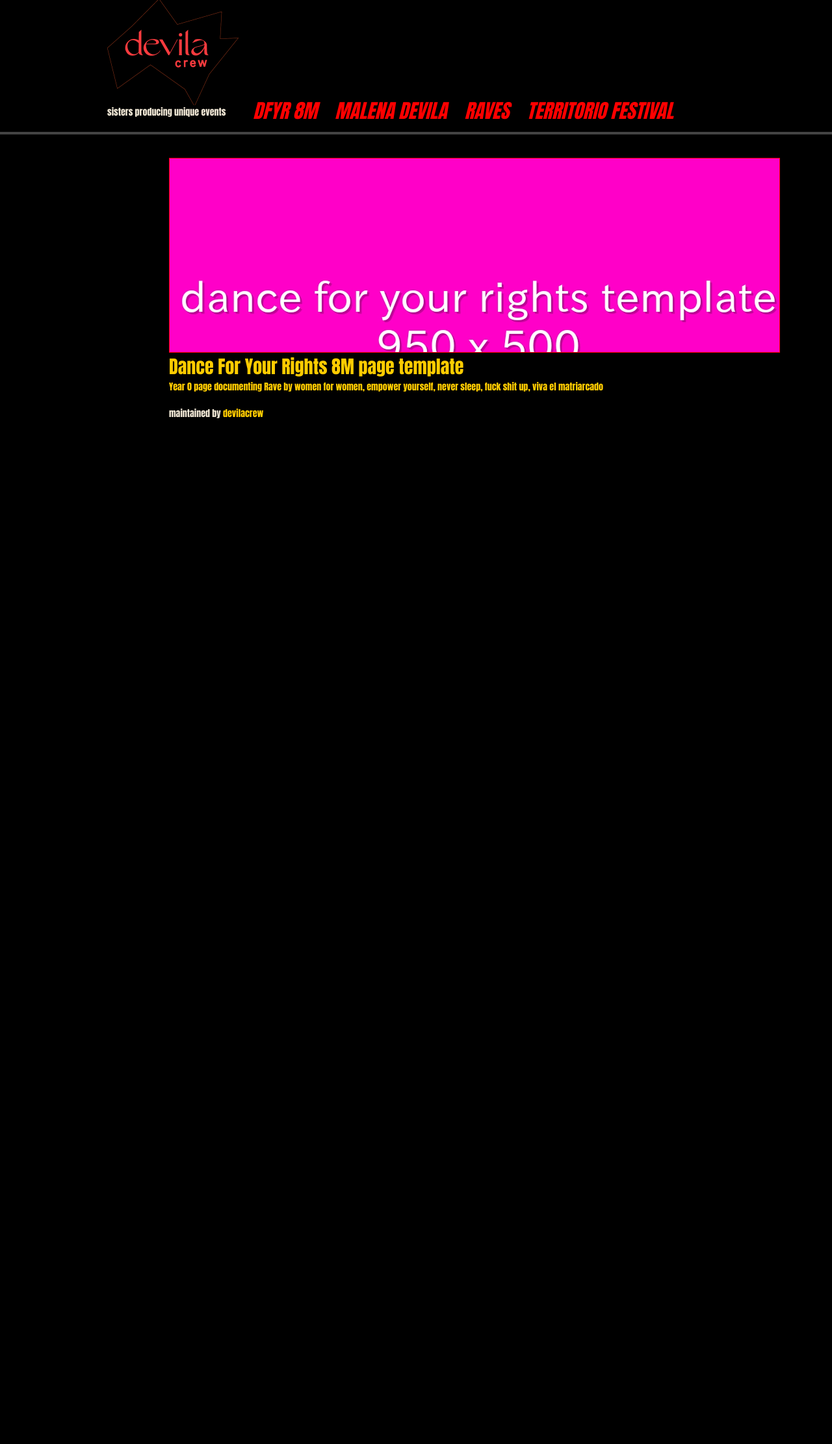
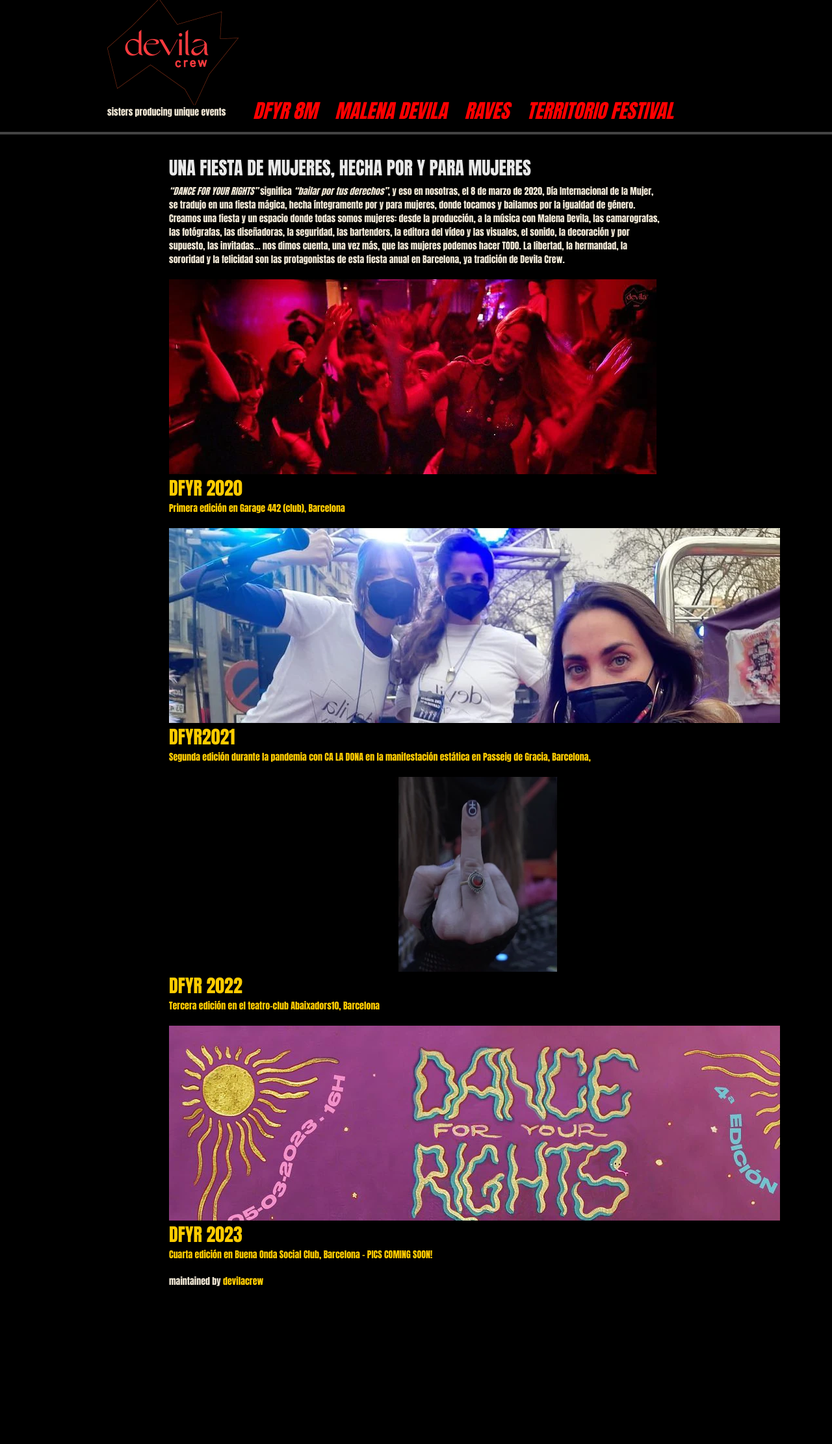
Before and after one commit to devilacrew/devilacrew.github.io, a Jekyll site: the page built from docs/contenido/_static_content/DFYR8M.md, in a window 1280 px wide. Shown: the whole page at 65% size. Built offline with Jekyll 4.4.1, drawn with Linux system fonts in a browser that asks for light colours; before the commit the page ends 900 px from its top, so only the background shows below that.

Commit message:
Add dfyr pages

```diff
--- a/docs/_layouts/dfyr8m.html
+++ b/docs/_layouts/dfyr8m.html
@@ -6,6 +6,7 @@
 
 <div class="dynamic-content">
     <hr>
+    {{ content }}
 
     {% for post in site.dfyr8m %}
     <div>
--- a/docs/_sass/jekyll-theme-midnight.scss
+++ b/docs/_sass/jekyll-theme-midnight.scss
@@ -53,7 +53,6 @@ h3 {
   width: 940px;
   height: 300px;
   overflow: hidden;
-  border: 1px solid red;
   display: block;
 }
 
--- /dev/null
+++ b/docs/contenido/_dfyr8m/dfyr_8m_2020.md
@@ -0,0 +1,12 @@
+---
+layout: static
+title: DFYR 2020
+description: Raves by women for women
+edition: 1
+postcard: /assets/images/dfyr8m/dfyr2020.webp
+clickbait: Primera edición en Garage 442 (club), Barcelona
+---
+<iframe width="854" height="480" src="https://www.youtube.com/embed/BAz4B_0MWmE" title="YouTube video player" frameborder="0" allow="accelerometer; autoplay; clipboard-write; encrypted-media; gyroscope; picture-in-picture; web-share" allowfullscreen></iframe>
+<hr>
+<iframe width="100%" height="300" scrolling="no" frameborder="no" allow="autoplay" src="https://w.soundcloud.com/player/?url=https%3A//api.soundcloud.com/tracks/774583888&color=%23ff5500&auto_play=false&hide_related=false&show_comments=true&show_user=true&show_reposts=false&show_teaser=true&visual=true"></iframe><div style="font-size: 10px; color: #CCCCCC;line-break: anywhere;word-break: normal;overflow: hidden;white-space: nowrap;text-overflow: ellipsis; font-family: Interstate,Lucida Grande,Lucida Sans Unicode,Lucida Sans,Garuda,Verdana,Tahoma,sans-serif;font-weight: 100;"><a href="https://soundcloud.com/malenadevila" title="Malena Devila" target="_blank" style="color: #CCCCCC; text-decoration: none;">Malena Devila</a> · <a href="https://soundcloud.com/malenadevila/dance-for-your-rights-devilacrew-in-garage-442" title="DFYR, Dj Host #8M @DevilaCrew 2020 - Intro + set, Garagge 442" target="_blank" style="color: #CCCCCC; text-decoration: none;">DFYR, Dj Host #8M @DevilaCrew 2020 - Intro + set, Garagge 442</a></div>
+<hr>
--- /dev/null
+++ b/docs/contenido/_dfyr8m/dfyr_8m_2021.md
@@ -0,0 +1,13 @@
+---
+layout: static
+title: DFYR2021
+description: Raves by women for women
+edition: 2
+postcard: /assets/images/dfyr8m/dfyr2021.webp
+clickbait:  Segunda edición durante la pandemia con CA LA DONA en la manifestación estática en Passeig de Gracia, Barcelona,
+---
+# Un resumen inédito de DFYR 2021
+<iframe src="https://drive.google.com/file/d/1Jpvt5x-RWwtguK4OgDgf7rVHcvDvWRfS/preview" width="640" height="480" allow="autoplay"></iframe>
+<hr>
+# Nuestras primeras camisetas
+<img src="/assets/images/dfyr8m/dfyr2021_camisetas.webp" width="940">
--- /dev/null
+++ b/docs/contenido/_dfyr8m/dfyr_8m_2022.md
@@ -0,0 +1,13 @@
+---
+layout: static
+title: DFYR 2022
+description: Raves by women for women
+edition: 3
+postcard: /assets/images/dfyr8m/dfyr2022.webp
+clickbait:  Tercera edición en el teatro-club Abaixadors10, Barcelona
+---
+<iframe src="https://drive.google.com/file/d/1_v44bmg-9w1F3Z-TU_TsG3H8aR4emmI_/preview" width="854" height="480" allow="autoplay"></iframe>
+<hr>
+<iframe src="https://drive.google.com/file/d/1zA_S896rCwXZ3dIJV2hpzz_0-p4Y6LIe/preview" width="854" height="480" allow="autoplay"></iframe>
+<hr>
+<iframe src="https://drive.google.com/file/d/1wLERQsr7AxeKIznrDm_rzpsfuMgvEPDx/preview" width="854" height="480" allow="autoplay"></iframe>
--- /dev/null
+++ b/docs/contenido/_dfyr8m/dfyr_8m_2023.md
@@ -0,0 +1,10 @@
+---
+layout: static
+title: DFYR 2023
+description: Raves by women for women
+edition: 4
+postcard: /assets/images/dfyr8m/dfyr2023.webp
+clickbait:  Cuarta edición en Buena Onda Social Club, Barcelona - PICS COMING SOON!
+---
+# Nuevas Camisetas!!
+<img src="/assets/images/dfyr8m/dfyr2023_camisetas.webp" width="100%">
--- a/docs/contenido/_dfyr8m/dfyr_8m_template.md
+++ /dev/null
@@ -1,8 +0,0 @@
----
-layout: static
-title: Dance For Your Rights 8M page template
-description: Raves by women for women
-edition: 0
-postcard: /assets/images/dfyr8m/dfyr8m.webp
-clickbait:  Year 0 page documenting Rave by women for women, empower yourself, never sleep, fuck shit up, viva el matriarcado
----
--- a/docs/contenido/_static_content/DFYR8M.md
+++ b/docs/contenido/_static_content/DFYR8M.md
@@ -3,4 +3,7 @@
 title:  DFYR 8M
 categories: lucha
 ---
-un post con contenido
+# UNA FIESTA DE MUJERES, HECHA POR Y PARA MUJERES
+*"DANCE FOR YOUR RIGHTS"* significa *“bailar por tus derechos”*, y eso en nosotras, el 8 de marzo de 2020, Día Internacional de la Mujer, se tradujo en una fiesta mágica, hecha íntegramente por y para mujeres, donde tocamos y bailamos por la igualdad de género.
+Creamos una fiesta y un espacio donde todas somos mujeres: desde la producción, a la música con Malena Devila, las camarografas, las fotógrafas, las diseñadoras, la seguridad, las bartenders, la editora del vídeo y las visuales, el sonido, la decoración y por supuesto, las invitadas… nos dimos cuenta, una vez más, que las mujeres podemos hacer TODO.
+La libertad, la hermandad, la sororidad y la felicidad son las protagonistas de esta fiesta anual en Barcelona, ya tradición de Devila Crew.
```
Also changed, not shown: docs/_layouts/static.html (+2 -7 lines), docs/assets/images/dfyr8m/dfyr2020.webp (added), docs/assets/images/dfyr8m/dfyr2021.webp (added), docs/assets/images/dfyr8m/dfyr2021_camisetas.webp (added), docs/assets/images/dfyr8m/dfyr2022.webp (added), docs/assets/images/dfyr8m/dfyr2023.webp (added), docs/assets/images/dfyr8m/dfyr2023_camisetas.webp (added).
